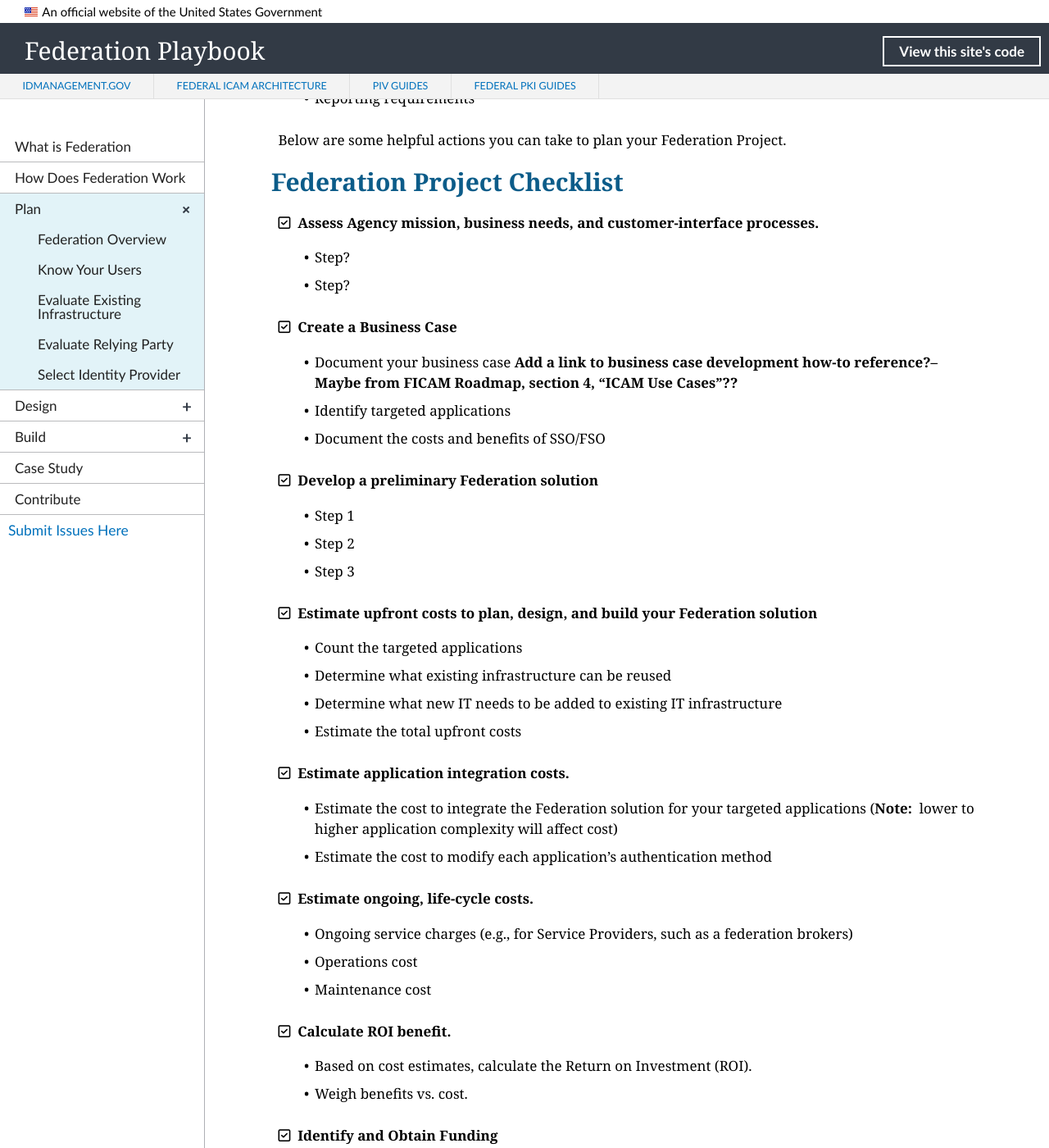
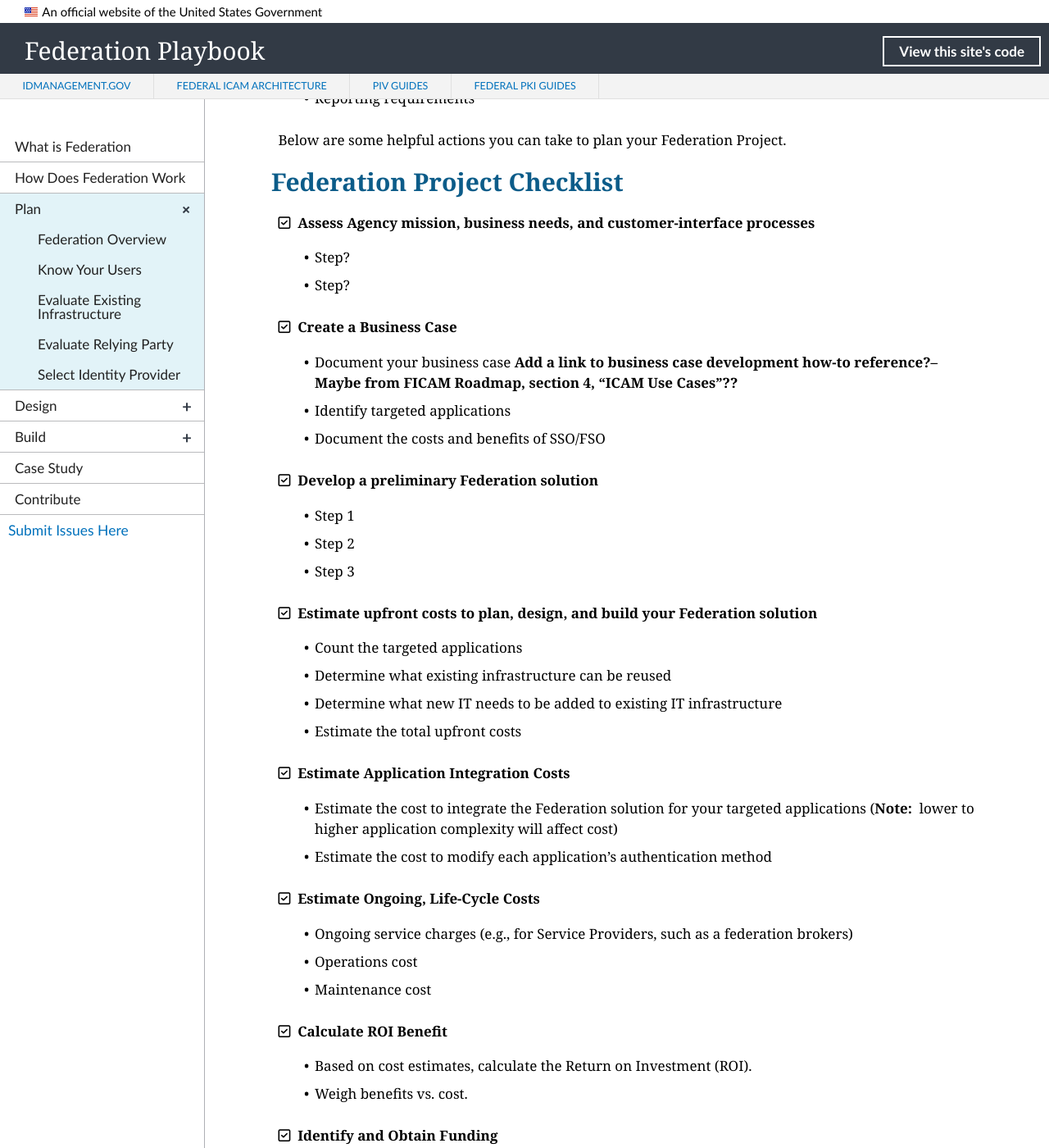
Before and after one commit to GSA/ficam-federation, a Jekyll site: the page built from _plan/00_index.md, in a window 1280 px wide and 1400 px high, scrolled down 1397 px. Shown: the whole window at 82% size. Built offline with Jekyll 4.4.1, drawn with Linux system fonts in a browser that asks for light colours; nearby versions of some CDN libraries; library files that are not in the unit come from our copies; some of the changed text lies outside the part shown.

Commit message:
Update 00_index.md
Formatting

```diff
--- a/_plan/00_index.md
+++ b/_plan/00_index.md
@@ -42,7 +42,7 @@
 
 ## <span style="color: #0C5C89">**Federation Project Checklist**</span>
 
-<i class="fa fa-check-square-o"></i> &nbsp;**Assess Agency mission, business needs, and customer-interface processes.**
+<i class="fa fa-check-square-o"></i> &nbsp;**Assess Agency mission, business needs, and customer-interface processes**
 * Step?
 * Step?
 
@@ -62,17 +62,17 @@
 * Determine what new IT needs to be added to existing IT infrastructure
 * Estimate the total upfront costs
 
-<i class="fa fa-check-square-o"></i> &nbsp;**Estimate application integration costs.** <!--Isn't this part of Build?-->
+<i class="fa fa-check-square-o"></i> &nbsp;**Estimate Application Integration Costs** <!--Isn't this part of Build?-->
 * Estimate the cost to integrate the Federation solution for your targeted applications (**Note:**&nbsp;&nbsp;lower to higher application complexity will affect cost)
 * Estimate the cost to modify each application's authentication method
 <!--* Estimate the cost to link third-party credentials to Relying Party accounts.  Is this relevant here?-->
 
-<i class="fa fa-check-square-o"></i> &nbsp;**Estimate ongoing, life-cycle costs.**
+<i class="fa fa-check-square-o"></i> &nbsp;**Estimate Ongoing, Life-Cycle Costs**
 * Ongoing service charges (e.g., for Service Providers, such as a federation brokers)
 * Operations cost
 * Maintenance cost
 
-<i class="fa fa-check-square-o"></i> &nbsp;**Calculate ROI benefit.**
+<i class="fa fa-check-square-o"></i> &nbsp;**Calculate ROI Benefit**
 * Based on cost estimates, calculate the Return on Investment (ROI).
 * Weigh benefits vs. cost.
 
@@ -107,7 +107,7 @@
 * Risk Management Plan
 * Communications Plan
 
-<i class="fa fa-check-square-o"></i> &nbsp;**Timely and accurate reporting**
+<i class="fa fa-check-square-o"></i> &nbsp;**Timely and Accurate Reporting**
 * Project Status Reviews and Reports to agency CIO*?*
 * Budget tracking
 * FISMA
```
